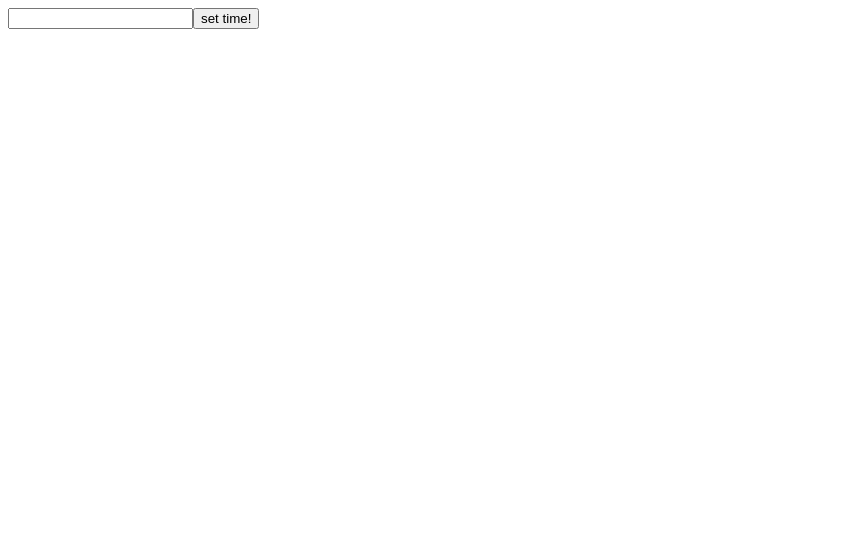
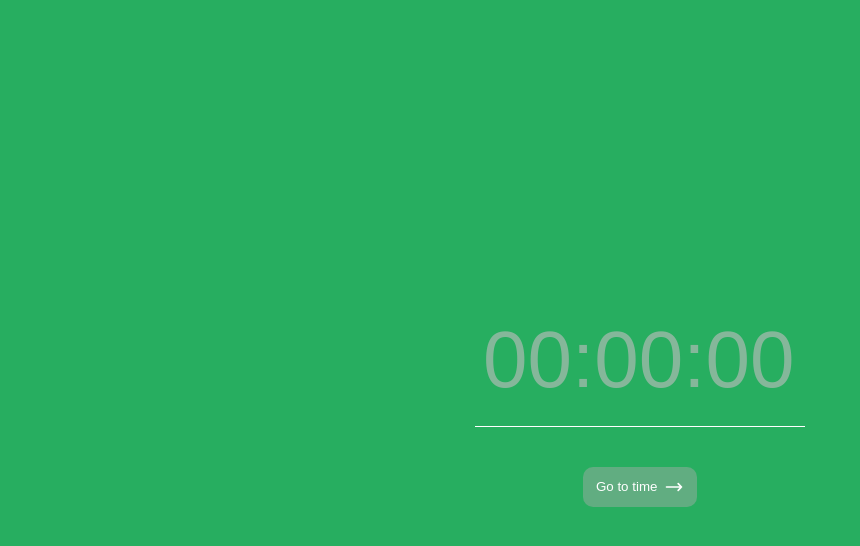
Before and after one commit to nafasebra/countdown, a React app: page / in a window 1280 px wide. Shown: the top 546 px of the page, without its empty margins (0-860 px from the left). Built offline with nearby package versions, Linux system fonts and the light colour scheme.

Commit message:
add 'style-loader' and 'css-loader' package, add style to homepage, and add style to textbox component

```diff
--- a/package.json
+++ b/package.json
@@ -7,8 +7,8 @@
     "dev": "webpack serve",
     "build": "webpack"
   },
-  "keywords": [],
-  "author": "",
+  "keywords": ["simple-timer", "timer-with-react"],
+  "author": "Nafas Ebrahimi",
   "license": "ISC",
   "description": "",
   "dependencies": {
@@ -20,7 +20,9 @@
     "@babel/preset-env": "^7.15.0",
     "@babel/preset-react": "^7.14.5",
     "babel-loader": "^8.2.2",
+    "css-loader": "^6.2.0",
     "html-webpack-plugin": "^5.3.2",
+    "style-loader": "^3.2.1",
     "webpack": "^5.51.1",
     "webpack-cli": "^4.8.0",
     "webpack-dev-server": "^4.0.0"
--- a/src/App.js
+++ b/src/App.js
@@ -1,18 +1,19 @@
 import React, { useState } from 'react'
+
+import Textbox from './component/Textbox';
 
 function App() {
 
     const [isSetTime, setIsSetTime] = useState(false);
     const [stateTrue, setStateTrue] = useState(false);
 
+    let goToTimeHandler = () => setIsSetTime(true);
+
     return (
-        <React.Fragment>
+        <div className="app-container">
             {
                 !isSetTime ?
-                    <div>
-                        <input type="text" />
-                        <button onClick={(e) => setIsSetTime(true)}>set time!</button>
-                    </div>
+                    <Textbox clickHandler={goToTimeHandler} />
                 :
                 <div>
                     <h1>hello world :)</h1>
@@ -21,7 +22,7 @@ function App() {
                     </button>
                 </div>
             }
-        </React.Fragment>
+        </div>
     )
 }
 
--- a/src/component/Textbox.js
+++ b/src/component/Textbox.js
@@ -0,0 +1,25 @@
+import React from 'react'
+
+import './textbox.css';
+
+function Textbox({ clickHandler }) {
+    return (
+        <div className="input-container">
+            <input
+                type="text"
+                className="time__input"
+                maxLength="8"
+                placeholder="00:00:00"
+            />
+            <button
+                className="start__button"
+                onClick={clickHandler}
+            >
+                Go to time
+                <svg class="w-6 h-6" fill="none" stroke="currentColor" viewBox="0 0 24 24" xmlns="http://www.w3.org/2000/svg"><path stroke-linecap="round" stroke-linejoin="round" stroke-width="2" d="M17 8l4 4m0 0l-4 4m4-4H3"></path></svg>
+            </button>
+        </div>
+    )
+}
+
+export default Textbox
--- /dev/null
+++ b/src/component/textbox.css
@@ -0,0 +1,44 @@
+.input-container{
+    display: flex;
+    flex-direction: column;
+    justify-content: center;
+    align-items: center;
+}
+
+input:focus,
+button:focus{
+    outline: none;
+}
+
+.time__input{
+    width: 330px;
+    border: none;
+    border-bottom: 1px solid #ffffff;
+    color: #ffffff;
+    padding: 0.25em 0.1em;
+    font-size: 5em;
+    margin-bottom: 0.5em;
+    background-color: transparent;
+}
+.time__input::placeholder{
+    color: #bcbcbca1;
+}
+
+.start__button{
+    border: none;
+    background-color: #aaaaaa70;
+    color: #ffffff;
+    padding: 0.75em 1em;
+    border-radius: 10px;
+    display: flex;
+    align-items: center;
+    transition: all 0.2s;
+}
+.start__button:hover{
+    background-color: #d6d6d670;
+    cursor: pointer;
+}
+.start__button svg{
+    height: 20px;
+    margin-left: 0.5em;
+}
--- /dev/null
+++ b/src/index.css
@@ -0,0 +1,20 @@
+*,
+*::after,
+*::before{
+    box-sizing: border-box;
+}
+
+html, body{
+    font-family: 'Segoe UI', Tahoma, Geneva, Verdana, sans-serif;
+    padding: 0;
+    margin: 0;
+    overflow-x: hidden;
+    display: flex;
+    justify-content: center;
+    align-items: center;
+    height: 100vh;
+    max-height: 100vh;
+    width: 100%;
+    color: #ffffff;
+    background-color: #27ae60;
+}
--- a/src/index.js
+++ b/src/index.js
@@ -1,6 +1,8 @@
 import React from 'react'
 import ReactDOM from 'react-dom'
 import App from './App'
+
+import './index.css'
 
 ReactDOM.render(
     <App />,
--- a/webpack.config.js
+++ b/webpack.config.js
@@ -19,6 +19,10 @@ module.exports = {
                     }
                 }
             },
+            {
+                test: /\.css$/,
+                use: [ 'style-loader', 'css-loader' ]
+            }
         ]
     },
     plugins: [
```
Also changed, not shown: 1 other file (tests, documents, lock files or other folders).
